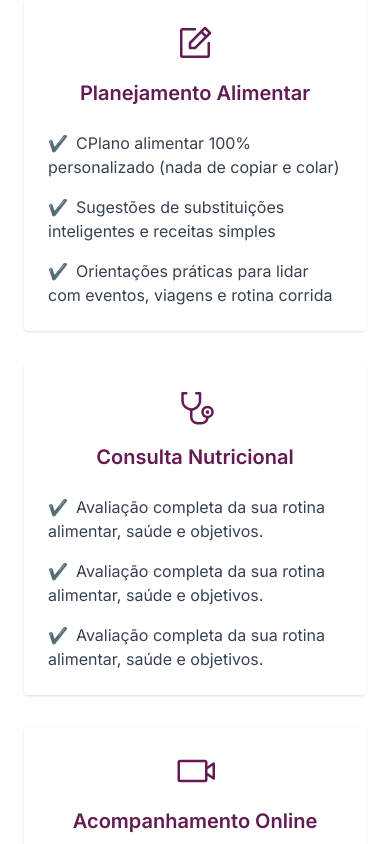
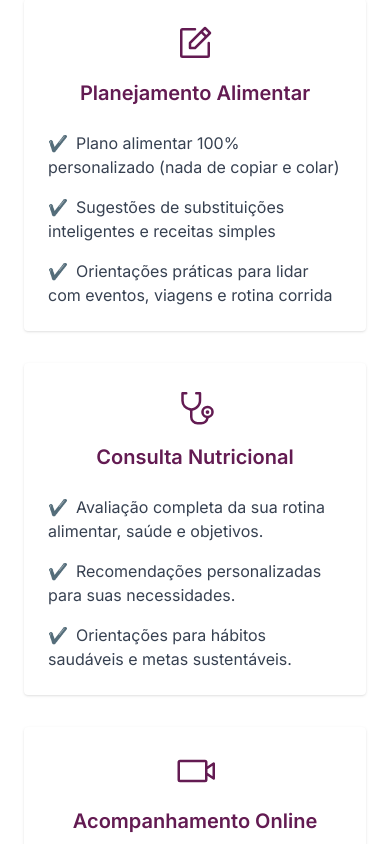
Before and after one commit to m4rcaoferole/rosenutri, a Next.js app: page / in a window 390 px wide. Shown: the part 1060-1904 px from the top of the page. Built offline with nearby package versions, Linux system fonts and the light colour scheme.

Commit message:
fix: update testimonials with nutritionist name

```diff
--- a/src/components/AboutNutri/index.tsx
+++ b/src/components/AboutNutri/index.tsx
@@ -8,7 +8,7 @@ export default function AboutNutri() {
           A nutri por trás do plano
           <br /> que vai transformar seu corpo com leveza.
         </h2>
-        <div className="flex flex-col gap-4 items-center md:flex-row md: md:space-x-8">
+        <div className="flex flex-col gap-4 items-center md:flex-row md:space-x-8">
           <div className="mb-8 md:mb-0">
             <Image
               src="https://plus.unsplash.com/premium_photo-1661396861110-7041a3dff0af?q=80&w=1470&auto=format&fit=crop&ixlib=rb-4.0.3&ixid=M3wxMjA3fDB8MHxwaG90by1wYWdlfHx8fGVufDB8fHx8fA%3D%3D"
@@ -38,7 +38,7 @@ export default function AboutNutri() {
               te levam ao seu objetivo de forma duradoura.
             </p>
             <p className="text-gray700 text-left mb-4 font-medium text-lg italic">
-              Seja muito bem-vinda ao seu novo estilo de vida!"
+              Seja muito bem-vinda ao seu novo estilo de vida!
             </p>
 
             {/* Valores ou Especialidades */}
--- a/src/components/Contact/index.tsx
+++ b/src/components/Contact/index.tsx
@@ -2,10 +2,10 @@ import React from 'react'
 
 export default function Contact() {
   return (
-    <div className='mx-auto max-w-6xl px-20 py-10 flex flex-col items-center'>
+    <section id="contact" className='mx-auto max-w-6xl px-20 py-10 flex flex-col items-center'>
       <h2 className="font-bold text-murasaki200 text-2xl">Contato</h2>
 
       <div className="h-px w-20 bg-midori100 my-2" />
-    </div>
+    </section>
   )
 }
--- a/src/components/Header/index.tsx
+++ b/src/components/Header/index.tsx
@@ -8,7 +8,7 @@ import logoRose from '../../assets/logo-rose-original.png';
 const NAV_LINKS = [
   { href: '#services', label: 'Serviços Nutricionais' },
   { href: '#about', label: 'Sobre a Nutri' },
-  { href: '#consult', label: 'Consulta Online' },
+  { href: '#consultation', label: 'Consulta Online' },
   {
     href: 'https://www.instagram.com/roseazumanutri',
     label: 'Instagram',
--- a/src/components/Missions/index.tsx
+++ b/src/components/Missions/index.tsx
@@ -5,7 +5,7 @@ export default function Services() {
     {
       title: 'Planejamento Alimentar',
       descriptions: [
-        'CPlano alimentar 100% personalizado (nada de copiar e colar)',
+        'Plano alimentar 100% personalizado (nada de copiar e colar)',
         'Sugestões de substituições inteligentes e receitas simples',
         'Orientações práticas para lidar com eventos, viagens e rotina corrida',
       ],
@@ -15,8 +15,8 @@ export default function Services() {
       title: 'Consulta Nutricional',
       descriptions: [
         'Avaliação completa da sua rotina alimentar, saúde e objetivos.',
-        'Avaliação completa da sua rotina alimentar, saúde e objetivos.',
-        'Avaliação completa da sua rotina alimentar, saúde e objetivos.',
+        'Recomendações personalizadas para suas necessidades.',
+        'Orientações para hábitos saudáveis e metas sustentáveis.',
       ],
       icon: Stethoscope,
     },
--- a/src/components/Testimonials/index.tsx
+++ b/src/components/Testimonials/index.tsx
@@ -6,7 +6,7 @@ export default function Testimonials() {
   const testimonials = [
     {
       name: "Maria Silva",
-      feedback: "A [Nome da Nutricionista] transformou minha relação com a comida. Hoje me sinto mais saudável e feliz!",
+      feedback: "A Rosemary Azuma transformou minha relação com a comida. Hoje me sinto mais saudável e feliz!",
       rating: 5,
     },
     {
```
Also changed, not shown: 1 other file (tests, documents, lock files or other folders).
